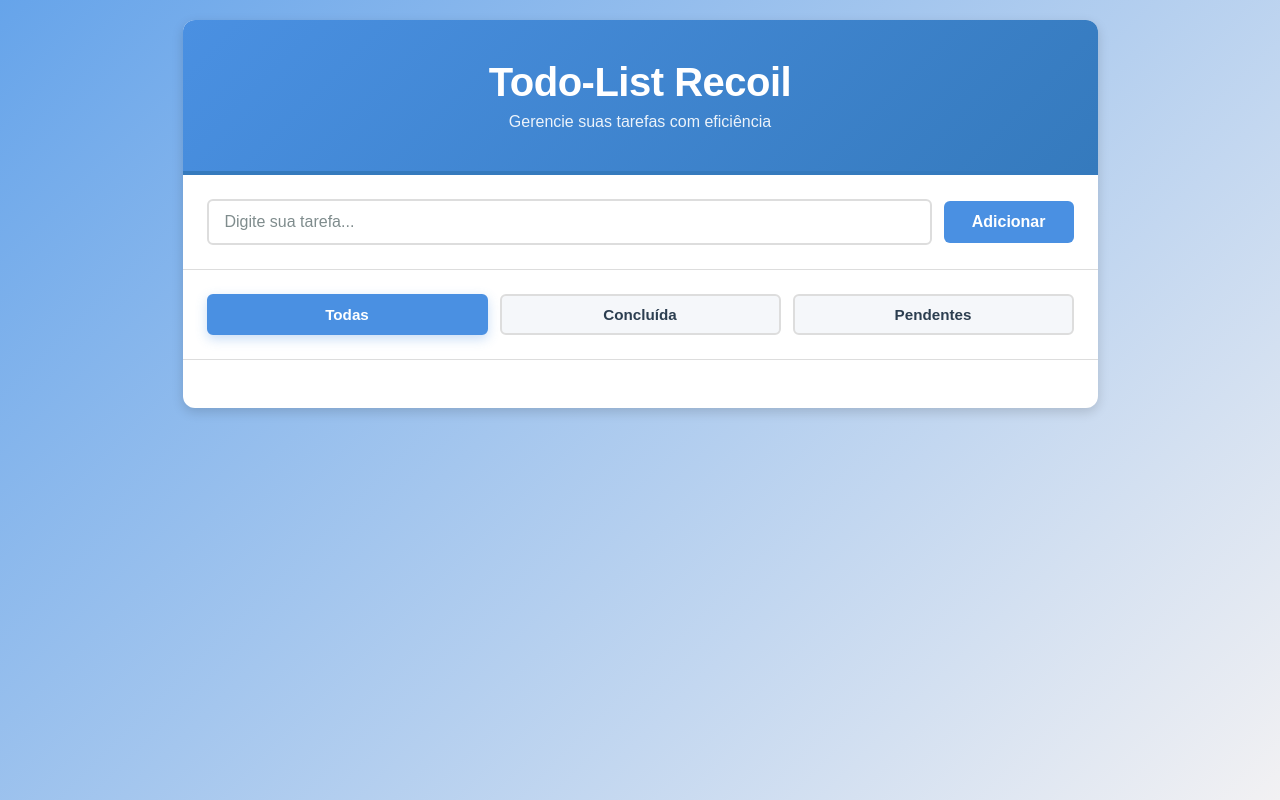
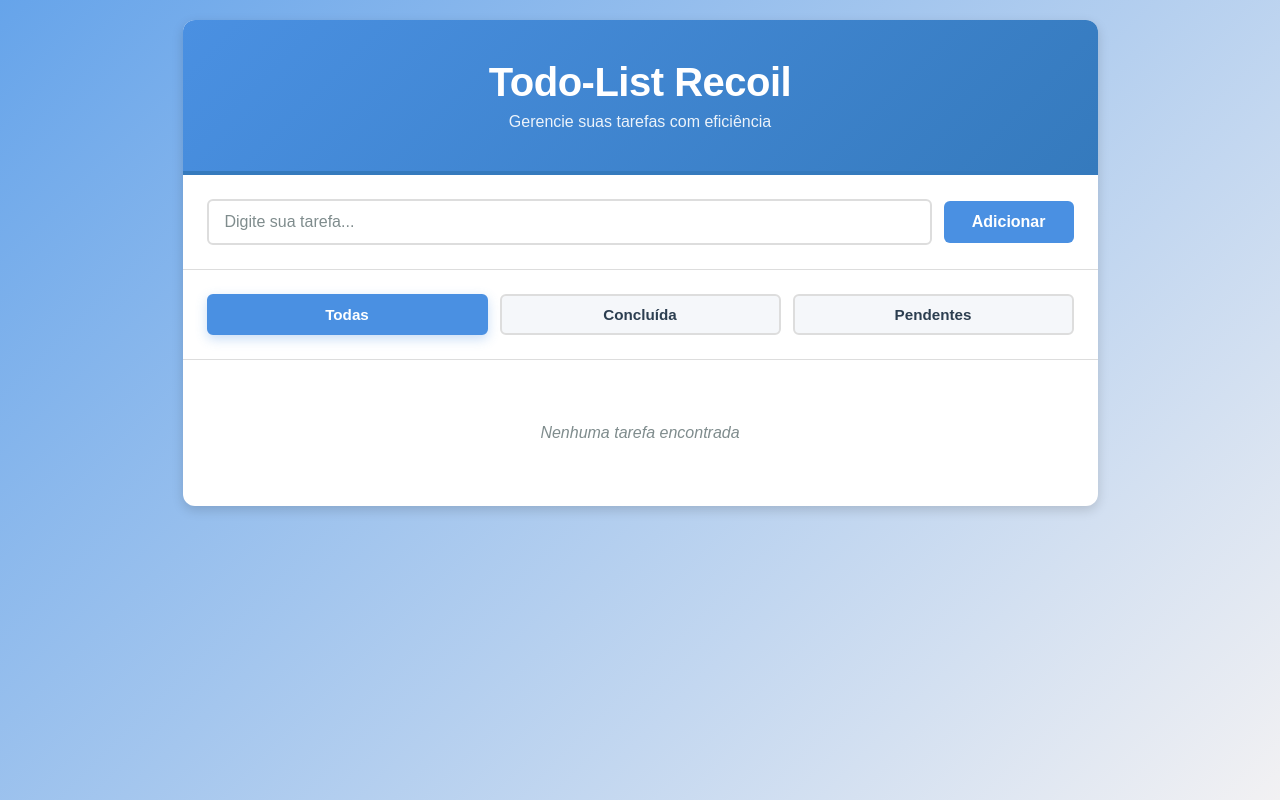
Before and after one commit to annesilv4/todo-list-recoil, a React (Vite) app: page / in a window 1280 px wide. Built offline with nearby package versions, Linux system fonts and the light colour scheme.

Commit message:
feat: melhorar visibilidade com estilos do TaskList

```diff
--- /dev/null
+++ b/src/components/taskList.css
@@ -0,0 +1,15 @@
+.task-list {
+  list-style: none;
+  padding: 0;
+  margin: 0;
+}
+
+.task-list:empty::after {
+  content: "Nenhuma tarefa encontrada";
+  display: block;
+  text-align: center;
+  padding: 40px 20px;
+  color: var(--text-secondary);
+  font-size: 1rem;
+  font-style: italic;
+}
--- a/src/components/taskList.jsx
+++ b/src/components/taskList.jsx
@@ -1,12 +1,13 @@
 import { useRecoilValue } from "recoil";
 import { filterTaskSelector } from "../selectors/filterTaskSelector";
 import { TaskItem } from "./taskItem";
+import "./taskList.css";
 
 export function TaskList() {
     const tasks = useRecoilValue(filterTaskSelector);
 
     return (
-        <ul>
+        <ul className="task-list">
             {tasks.map(task => (
                 <TaskItem key={task.id} task={task} />
             ))}
```
